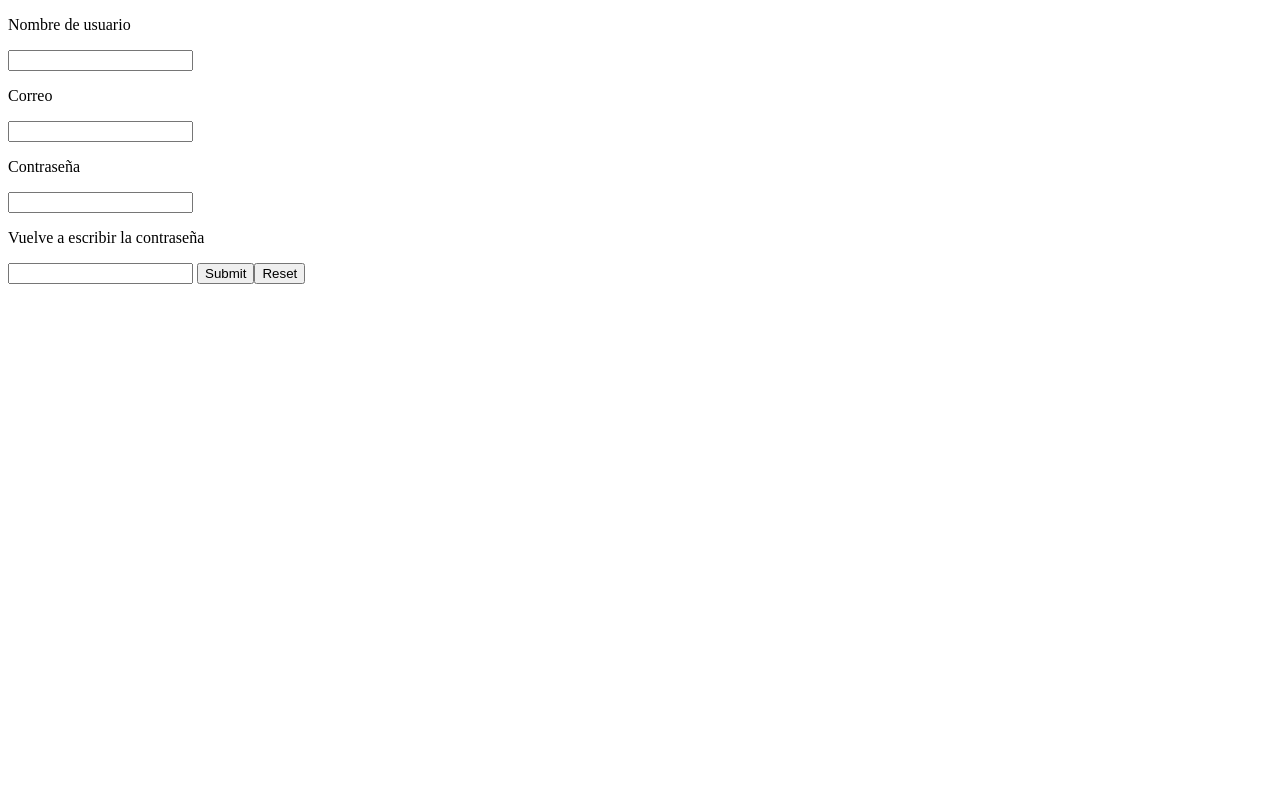
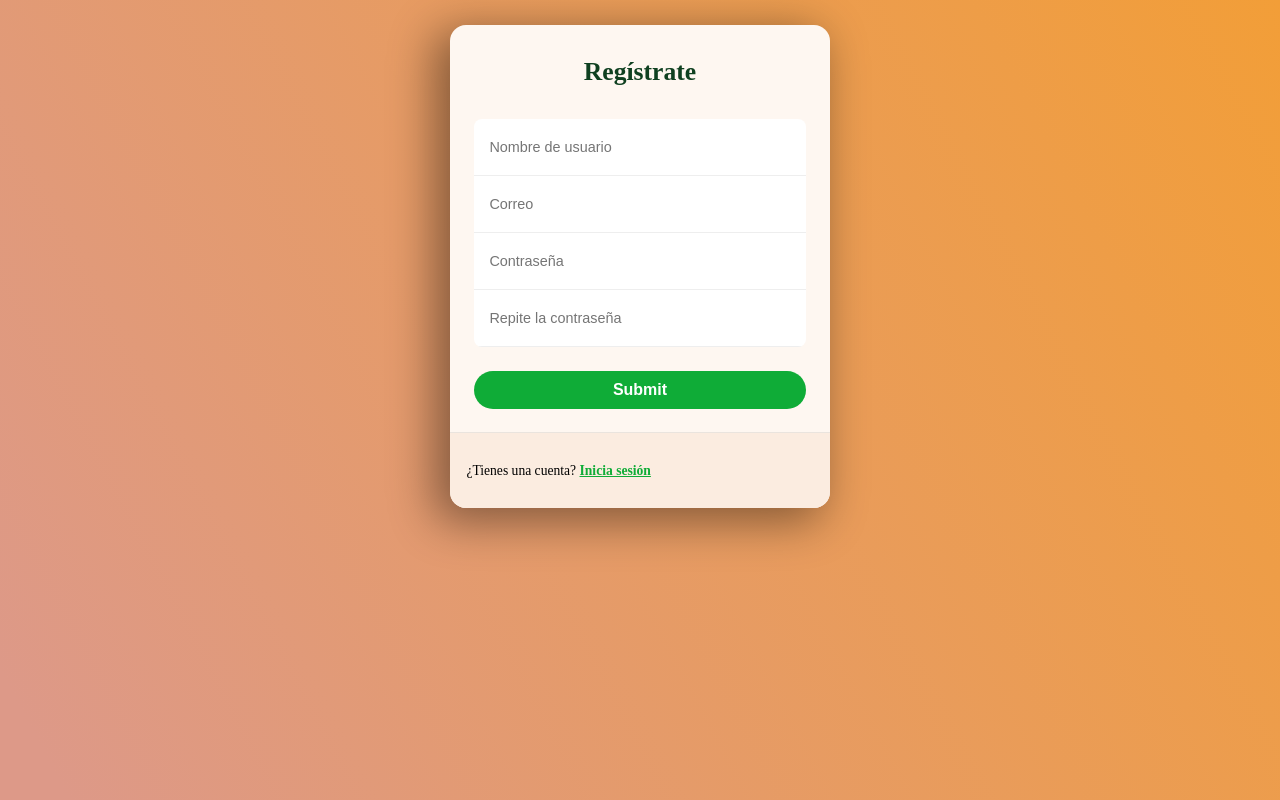
Before and after one commit to Gaania/ComPalta, a PHP site: page /usuario/vistas/signup.html in a window 1280 px wide. Run offline with PHP 8.4, Linux system fonts and the light colour scheme.

Commit message:
Se ha completado el aspecto del formulario de registro

```diff
--- a/usuario/back/signup.php
+++ b/usuario/back/signup.php
@@ -17,8 +17,8 @@ if (isset($_GET)){
         exit();
     }
 
-    if((strlen($nombre)<=3) or (strlen($nombre)>=21)){
-        echo "<script>alert('ERROR: Su nombre de usuario debe tener entre 4 y 20 caracteres.');window.location='';</script>";
+    if((strlen($nombre)<=3) or (strlen($nombre)>=16)){
+        echo "<script>alert('ERROR: Su nombre de usuario debe tener entre 4 y 15 caracteres.');window.location='';</script>";
         exit();
     }
 
--- a/usuario/vistas/css/form.css
+++ b/usuario/vistas/css/form.css
@@ -0,0 +1,87 @@
+html{
+    background-color: #dd9988;
+    background-image: linear-gradient(62deg, #dd9988 4%, #f29e38 100%);
+    width: 100vw;
+    height: 100vh;
+}
+    .caja {
+    background: #fef7f1;
+    overflow: hidden;
+    border-radius: 16px;
+    margin: 2% 35%;
+    width: 30%;
+    box-shadow: #0f4020;
+    box-shadow: -12px 10px 45px 4px rgba(0,0,0,0.42);
+    }
+
+  .formulario {
+    position: relative;
+    display: flex;
+    flex-direction: column;
+    padding: 32px 24px 24px;
+    gap: 16px;
+    text-align: center;
+    }
+
+
+  .titulo {
+    font-weight: bold;
+    font-size: 1.6rem;
+    color:#0f4020;
+      }
+
+  .forminput {
+    overflow: hidden;
+    border-radius: 8px;
+    background-color: #ffffff;
+    margin: 1rem 0 .5rem;
+    width: 100%;
+      }
+
+  .input {
+    background: none;
+    border: 0;
+    outline: 0;
+    height: 40px;
+    width: 100%;
+    border-bottom: 1px solid #eee;
+    font-size: .9rem;
+    padding: 8px 15px;
+    color:#0f4020;
+    }
+
+  .seccion {
+    padding: 16px;
+    font-size: .85rem;
+    background-color: #fbece0;
+    box-shadow: rgb(0 0 0 / 8%) 0 -1px;
+    }
+
+  .seccion a {
+    font-weight: bold;
+    color:  #0FAC37;
+    transition: color .3s ease;
+    }
+
+  .seccion a:hover {
+    color:  #0FAC37;
+    text-decoration: underline;
+    }
+
+  /*Button*/
+  .boton {
+
+    background-color: #0FAC37;
+    color: #fff;
+    border: 0;
+    border-radius: 24px;
+    padding: 10px 16px;
+    font-size: 1rem;
+    font-weight: 600;
+    cursor: pointer;
+    transition: background-color .3s ease;
+    }
+
+  .boton:hover {
+    background-color: #0f4020;
+    }
--- a/usuario/vistas/signup.html
+++ b/usuario/vistas/signup.html
@@ -2,21 +2,35 @@
 <html lang="en">
 <head>
     <meta charset="UTF-8">
-    <link rel="stylesheet" href="../css/form.css">
+    <link rel="stylesheet" href="css/form.css">
+    <link rel="stylesheet" href="form.css">
     <meta name="viewport" content="width=device-width, initial-scale=1.0">
     <title>Regístrate</title>
 </head>
 <body>
-    <form action="../back/signup.php" method="get">
-        <p>Nombre de usuario</p>
-        <input type="text" name="nombre" id="nombre" placeholder="" required>
-        <p>Correo</p>
-        <input type="email" name="correo" id="correo" placeholder="" required>
-        <p>Contraseña</p>
-        <input type="text" name="clave" id="clave" placeholder="" required>
-        <p>Vuelve a escribir la contraseña</p>
-        <input type="text" name="clave2" id="clave2" placeholder="" required>
-        <input type="submit"><input type="reset">
-    </form>
+
+        <div class="caja">
+            <form class="formulario" action="../back/signup.php" method="get">
+                <span class="titulo">Regístrate</span>
+                <div class="forminput">
+
+                    <input type="text" class="input" name="nombre" id="nombre" maxlength="15" minlength="4" placeholder="Nombre de usuario" required>
+
+                    <input type="email" class="input" name="correo" id="correo" maxlength="50" minlength="10" placeholder="Correo" required>
+
+                    <input type="text" class="input" name="clave" id="clave" maxlength="12" minlength="8" placeholder="Contraseña" required>
+
+                    <input type="text" class="input" name="clave2" id="clave2" maxlength="12" minlength="8" placeholder="Repite la contraseña" required>
+
+                </div>
+
+                    <input class="boton"  type="submit">
+
+            </form>
+            <div class="seccion">
+                <p>¿Tienes una cuenta? <a href="">Inicia sesión</a></p>
+            </div>
+        </div>
+    </div>
 </body>
 </html>
```
